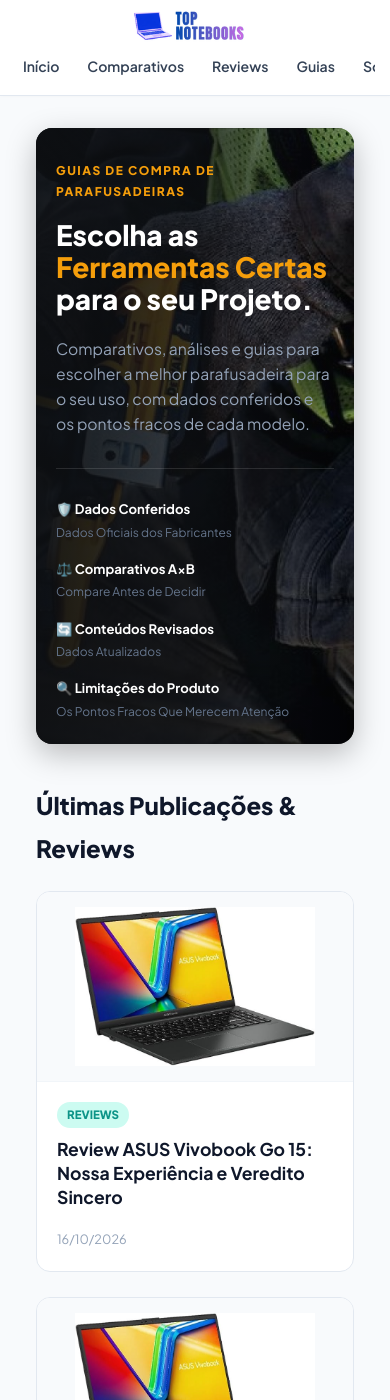
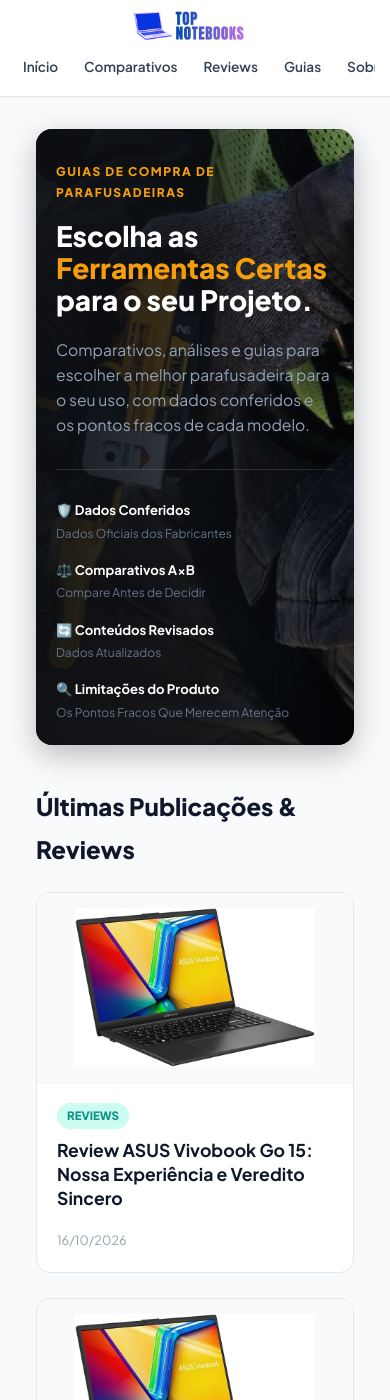
Before and after one commit to membroequipe/SiteReview, a Jekyll site: the page built from index.html, in a window 390 px wide and 1400 px high. Built offline with Jekyll 4.4.1, drawn with Linux system fonts in a browser that asks for light colours.

Commit message:
Update style.css

```diff
--- a/assets/css/style.css
+++ b/assets/css/style.css
@@ -832,3 +832,47 @@
         gap: 1rem;
     }
 }
+
+/* ==========================================
+   Ajuste Responsivo Forçado para Menu Mobile
+   ========================================== */
+@media screen and (max-width: 768px) {
+  .site-header-container {
+    flex-direction: column !important;
+    align-items: center !important;
+    padding: 10px 15px !important;
+    gap: 10px !important;
+  }
+
+  .site-logo-img {
+    height: 32px !important;
+    width: auto !important;
+  }
+
+  .site-nav {
+    width: 100% !important;
+    overflow-x: auto !important;
+    -webkit-overflow-scrolling: touch;
+    padding-bottom: 5px !important;
+  }
+
+  .site-nav ul {
+    display: flex !important;
+    flex-wrap: nowrap !important;
+    justify-content: center !important;
+    gap: 10px !important;
+    padding: 0 !important;
+    margin: 0 auto !important;
+    width: max-content !important;
+  }
+
+  .site-nav li {
+    margin: 0 !important;
+  }
+
+  .site-nav a {
+    font-size: 0.85rem !important;
+    padding: 6px 8px !important;
+    white-space: nowrap !important;
+  }
+}
```
